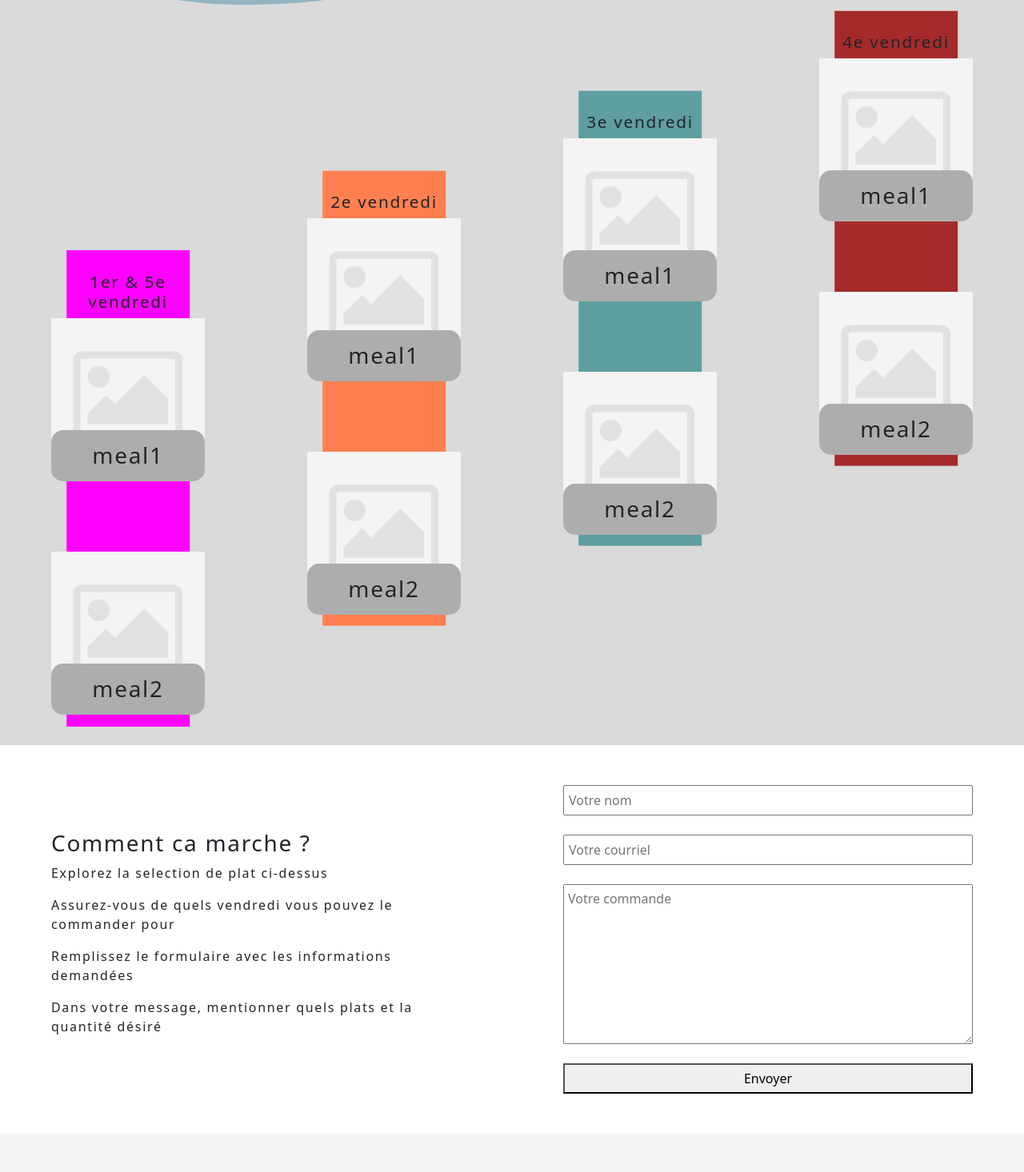
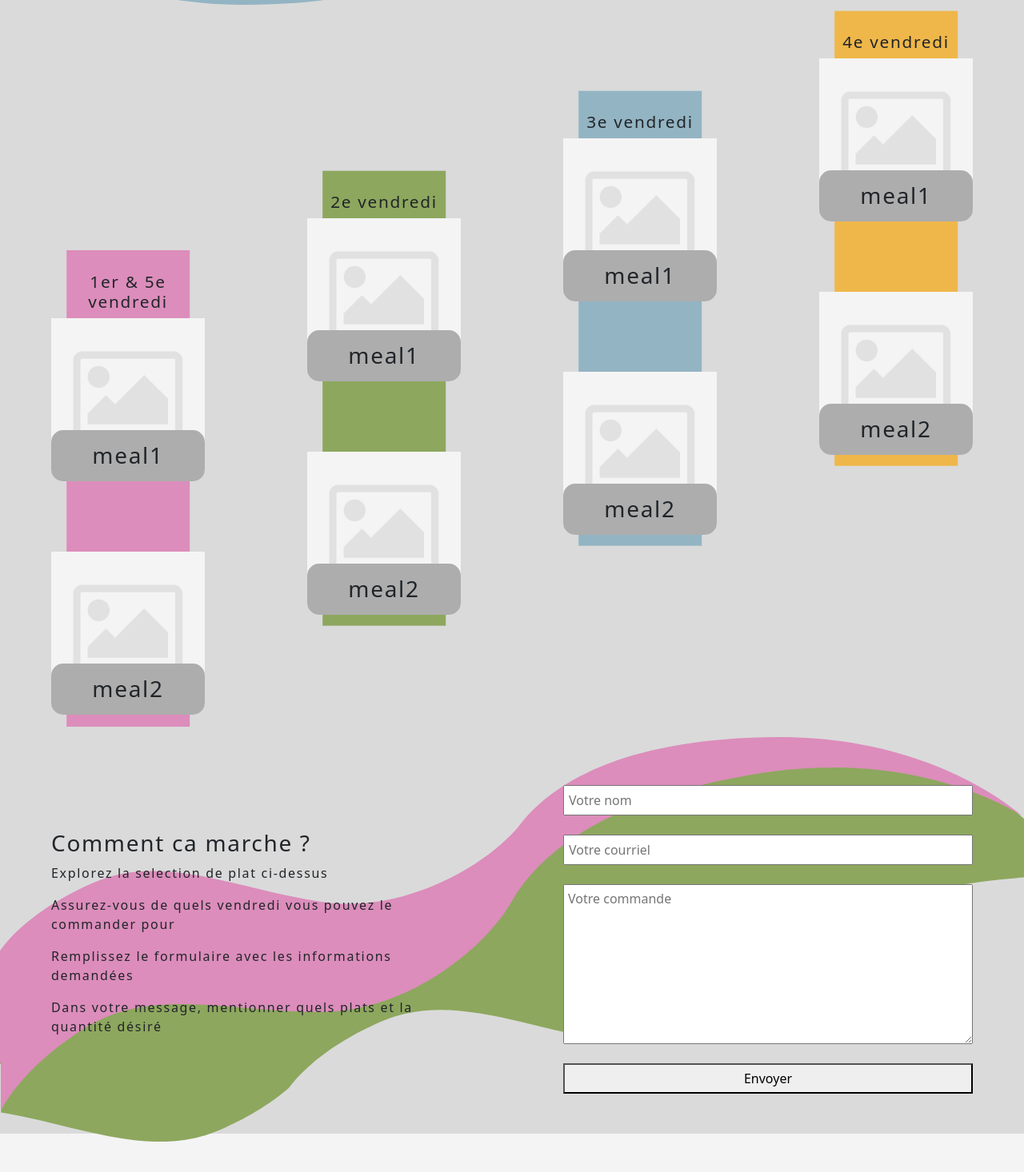
Before and after one commit to Kebrouh/cagiotti, a Vue app: page /#/ in a window 1280 px wide. Shown: the part 350-1816 px from the top of the page at 80% size. Built offline with nearby package versions, Linux system fonts and the light colour scheme.

Commit message:
feature-global-bgiColorBase

```diff
--- a/src/assets/scss/components/components.scss
+++ b/src/assets/scss/components/components.scss
@@ -1,4 +1,6 @@
 @import "header/header.scss";
+
+@import "global/global.scss";
 
 @import "grid-meal/grid-meal.scss";
 @import "section-info/section-info.scss";
--- /dev/null
+++ b/src/assets/scss/components/global/global.scss
@@ -0,0 +1,4 @@
+.interface{
+    // temporaire!!!
+    background-color: rgb(218, 218, 218);
+}
--- a/src/assets/scss/components/grid-meal/grid-meal.scss
+++ b/src/assets/scss/components/grid-meal/grid-meal.scss
@@ -4,7 +4,7 @@
     height: auto;
 
     //temp
-    background-color: rgb(218, 218, 218);
+    // background-color: rgb(218, 218, 218);
 
     &>.grid{
         @include setFlex(row, space-around, start);
@@ -33,7 +33,7 @@
                 left: 50%;
                 transform: translate(-50%, -50%);
                 z-index: -1;
-                background-color: fuchsia;
+                background-color: var(--pink);
             }
 
             &>h2{
@@ -113,7 +113,7 @@
                 left: 50%;
                 transform: translate(-50%, -50%);
                 z-index: -1;
-                background-color: coral;
+                background-color: var(--green);
             }
 
             &>h2{
@@ -193,7 +193,7 @@
                 left: 50%;
                 transform: translate(-50%, -50%);
                 z-index: -1;
-                background-color: cadetblue;
+                background-color: var(--blue);
             }
 
             &>h2{
@@ -273,7 +273,7 @@
                 left: 50%;
                 transform: translate(-50%, -50%);
                 z-index: -1;
-                background-color: brown;
+                background-color: var(--yellow);
             }
 
             &>h2{
--- a/src/assets/scss/components/header/header.scss
+++ b/src/assets/scss/components/header/header.scss
@@ -6,7 +6,7 @@
     z-index: 10;
 
     //temporaire !!!
-    background-color: rgb(218, 218, 218);
+    // background-color: rgb(218, 218, 218);
 
     &>.wrapLogo{
         width: 200px;
--- a/src/assets/scss/components/section-info/section-info.scss
+++ b/src/assets/scss/components/section-info/section-info.scss
@@ -1,11 +1,15 @@
 .wrap-commande{
     @include setFlex(row, space-around, center);
+    position: relative;
     width: 100%;
     margin-top: 50px;
+    z-index: 10;
+
+    //temporaire!!!
+    // background-color: rgb(218, 218, 218);
 
     &>.wrapInfo{
         width: 40%;
-
     }
 
     &>.wrapForm{
@@ -23,4 +27,13 @@
             }
         }
     }
+
+    &>.bgi{
+        position: absolute;
+        top: 50%;
+        left: 0;
+        right: 0;
+        transform: translate(0, -50%);
+        z-index: -1;
+    }
 }
--- a/src/components/AffichageData/AffichageWrapCommande.vue
+++ b/src/components/AffichageData/AffichageWrapCommande.vue
@@ -52,6 +52,10 @@
             </form>
         </div>
 
+        <div class="bgi">
+            <img src="@/assets/img/mider.svg" alt="bgi">
+        </div>
+
     </div>
 
 </template>
```
